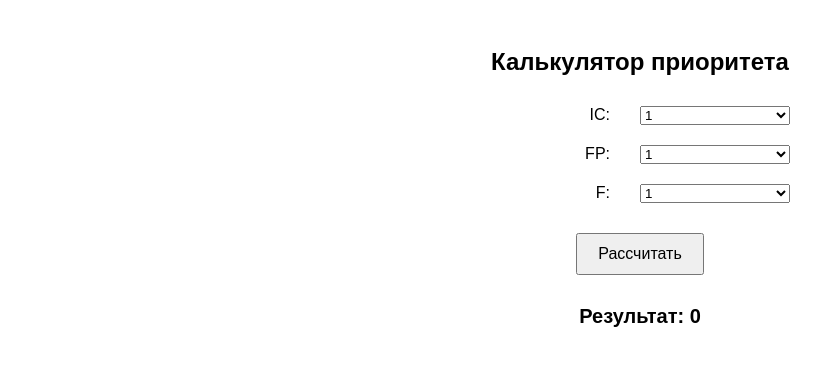
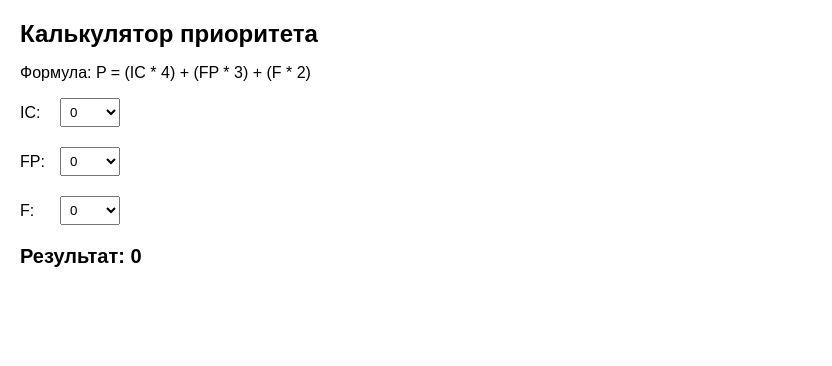
Before and after one commit to tashaguk/kittensBOT, a plain HTML site: page index.html in a window 1280 px wide. Shown: the whole page, without its empty margins (0-832 px from the left). Drawn offline with Linux system fonts and the light colour scheme.

Commit message:
Update index.html

```diff
--- a/index.html
+++ b/index.html
@@ -7,82 +7,85 @@
     <style>
         body {
             font-family: Arial, sans-serif;
-            padding: 20px;
+            margin: 20px;
+        }
+        h1 {
+            font-size: 24px;
+        }
+        .container {
             display: flex;
-            flex-direction: column;
-            align-items: center;
+            flex-direction: column; /* Вертикальное расположение элементов */
+            gap: 20px; /* Пробел между элементами */
         }
-        .input-container {
+        .dropdown-wrapper {
             display: flex;
-            justify-content: space-between;
-            align-items: center;
-            width: 300px; /* фиксированная ширина для контейнера */
-            margin: 10px 0;
+            align-items: center; /* Вертикальное выравнивание элементов внутри */
+            width: 100px; /* Фиксированная ширина для выравнивания dropdowns */
         }
         label {
-            width: 40%; /* ширина метки */
-            text-align: right; /* выравнивание текста вправо */
-            margin-right: 10px; /* отступ между меткой и выпадающим списком */
+            margin-right: 10px;
+            width: 30%; /* Ширина метки */
         }
         select {
-            width: 50%; /* ширина выпадающего списка */
+            flex-grow: 1; /* Занять оставшуюся ширину */
+            padding: 5px;
         }
-        button {
+        .result {
             margin-top: 20px;
-            padding: 10px 20px; /* добавляем отступы для кнопки */
-            font-size: 16px; /* увеличиваем размер шрифта */
-        }
-        h3 {
-            margin-top: 30px; /* увеличиваем отступ сверху для результата */
-            font-size: 20px; /* увеличиваем размер шрифта для результата */
+            font-size: 20px;
+            font-weight: bold;
         }
     </style>
 </head>
 <body>
-    <h2>Калькулятор приоритета</h2>
+    <h1>Калькулятор приоритета</h1>
+    <p>Формула: P = (IC * 4) + (FP * 3) + (F * 2)</p>
 
-    <div class="input-container">
+    <div class="container">
+
+        <div class="dropdown-wrapper">
             <label for="ic">IC:</label>
-        <select id="ic">
+            <select id="ic" onchange="calculatePriority()">
+                <option value="0">0</option>
                 <option value="1">1</option>
                 <option value="2">2</option>
                 <option value="3">3</option>
             </select>
         </div>
 
-    <div class="input-container">
+        <div class="dropdown-wrapper">
             <label for="fp">FP:</label>
-        <select id="fp">
+            <select id="fp" onchange="calculatePriority()">
+                <option value="0">0</option>
                 <option value="1">1</option>
                 <option value="2">2</option>
                 <option value="3">3</option>
             </select>
         </div>
 
-    <div class="input-container">
+        <div class="dropdown-wrapper">
             <label for="f">F:</label>
-        <select id="f">
+            <select id="f" onchange="calculatePriority()">
+                <option value="0">0</option>
                 <option value="1">1</option>
                 <option value="2">2</option>
                 <option value="3">3</option>
             </select>
         </div>
+    </div>
 
-    <button onclick="calculatePriority()">Рассчитать</button>
-
-    <h3 id="result">Результат: 0</h3>
+    <div class="result">
+        Результат: <span id="result">0</span>
+    </div>
 
     <script>
         function calculatePriority() {
-            var ic = parseInt(document.getElementById('ic').value) || 0;
-            var fp = parseInt(document.getElementById('fp').value) || 0;
-            var f = parseInt(document.getElementById('f').value) || 0;
+            var ic = parseInt(document.getElementById("ic").value);
+            var fp = parseInt(document.getElementById("fp").value);
+            var f = parseInt(document.getElementById("f").value);
 
-            // Расчет приоритета
             var priority = (ic * 4) + (fp * 3) + (f * 2);
-
-            // Вывод результата как целое число
-            document.getElementById('result').innerText = "Результат: " + Math.floor(priority);
+            document.getElementById("result").textContent = priority;
         }
     </script>
 </body>
```
Lines whose indentation alone changed are shown as unchanged.
